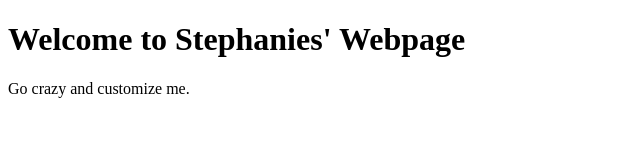
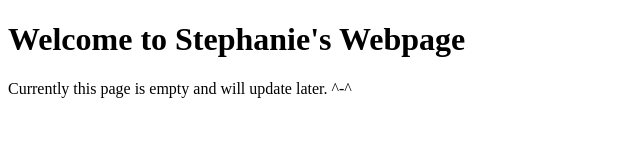
Before and after one commit to senava/cst252, a plain HTML site: page index.html in a window 1280 px wide. Shown: the whole page, without its empty margins (0-640 px from the left). Drawn offline with Linux system fonts and the light colour scheme.

Commit message:
Update index.html

```diff
--- a/index.html
+++ b/index.html
@@ -6,9 +6,9 @@
 </head>
 <body>
 	<main>
-		<h1>Welcome to Stephanies' Webpage</h1>
+		<h1>Welcome to Stephanie's Webpage</h1>
 
-		<p>Go crazy and customize me.</p>
+		<p>Currently this page is empty and will update later. ^-^</p>
 	</main>
 
 
```
